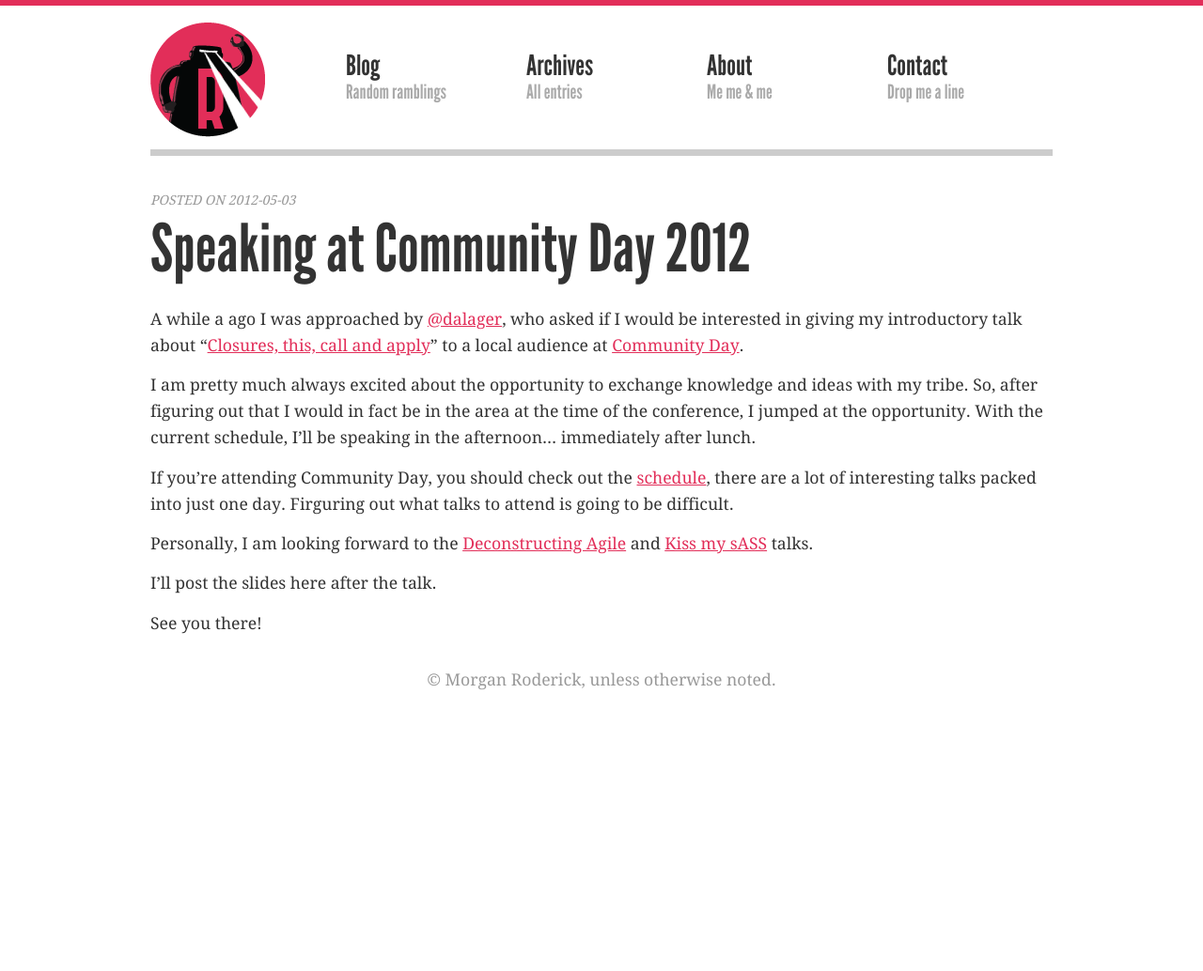
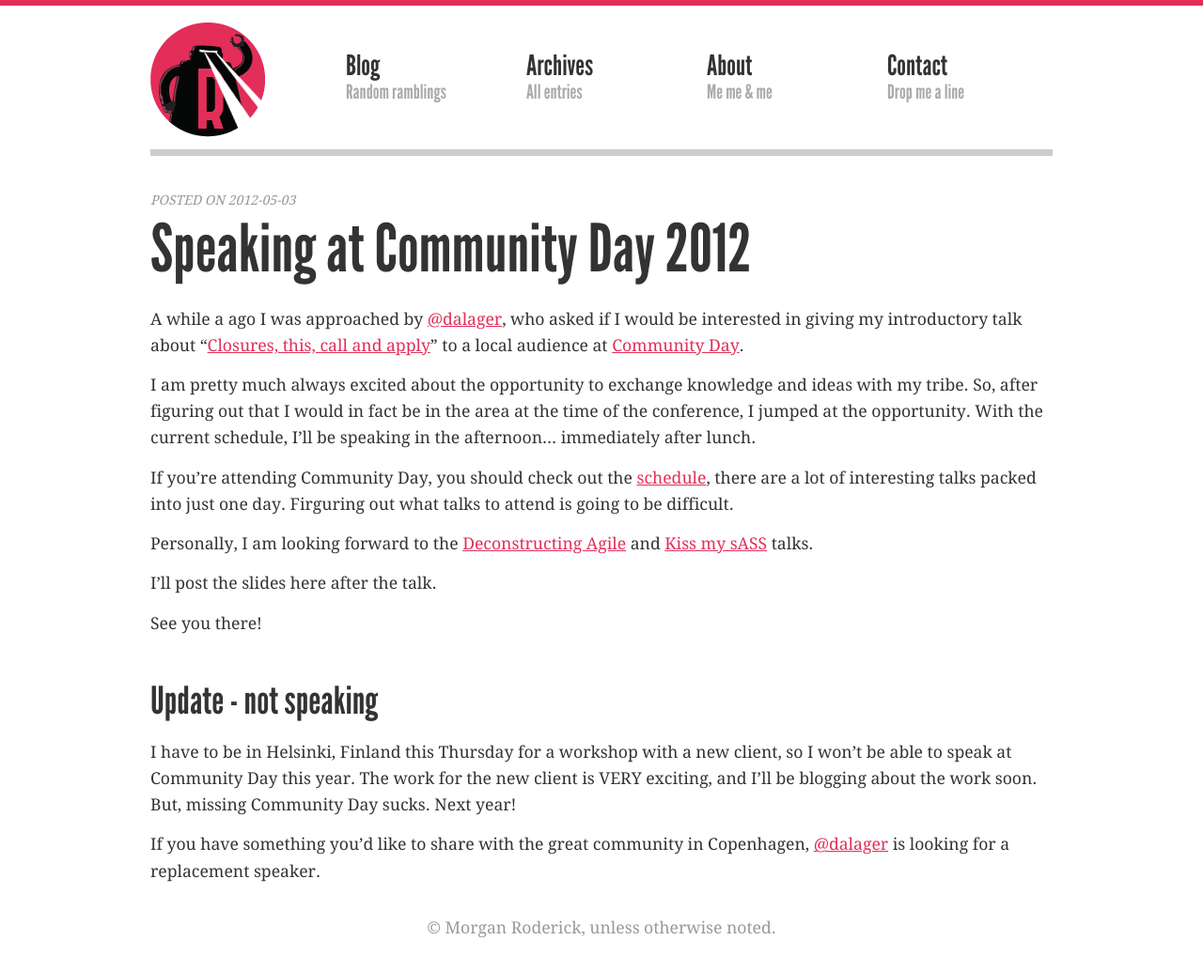
Before and after one commit to mroderick/blog.jekyll, a Jekyll site: the page built from site/_posts/2012-05-03-speaking-at-community-day.md, in a window 1280 px wide. Shown: the whole page at 94% size. Built offline with Jekyll 4.4.1, drawn with Linux system fonts in a browser that asks for light colours; Markdown is read by kramdown in place of the engine named in the settings; comment, search, counter and statistics services are not loaded; before the commit the page ends 900 px from its top, so only the background shows below that.

Commit message:
Updating post about Community Day with details of NOT speaking

```diff
--- a/site/_posts/2012-05-03-speaking-at-community-day.md
+++ b/site/_posts/2012-05-03-speaking-at-community-day.md
@@ -16,3 +16,9 @@ Personally, I am looking forward to the [Deconstructing Agile](http://communityd
 I'll post the slides here after the talk.
 
 See you there!
+
+## Update - not speaking
+
+I have to be in Helsinki, Finland this Thursday for a workshop with a new client, so I won't be able to speak at Community Day this year. The work for the new client is VERY exciting, and I'll be blogging about the work soon. But, missing Community Day sucks. Next year!
+
+If you have something you'd like to share with the great community in Copenhagen, [@dalager](http://twitter.com/#!/dalager) is looking for a replacement speaker.
```
